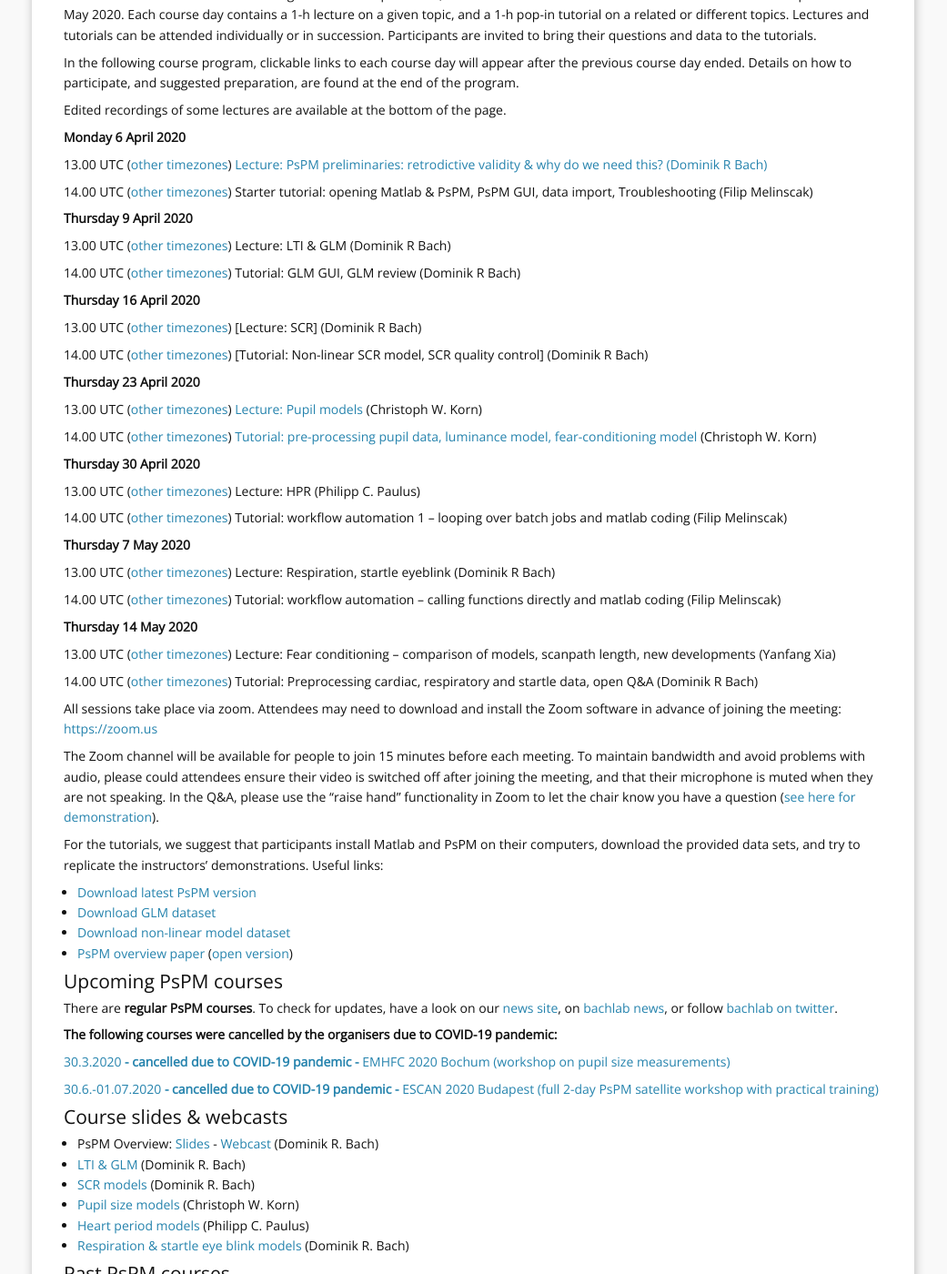
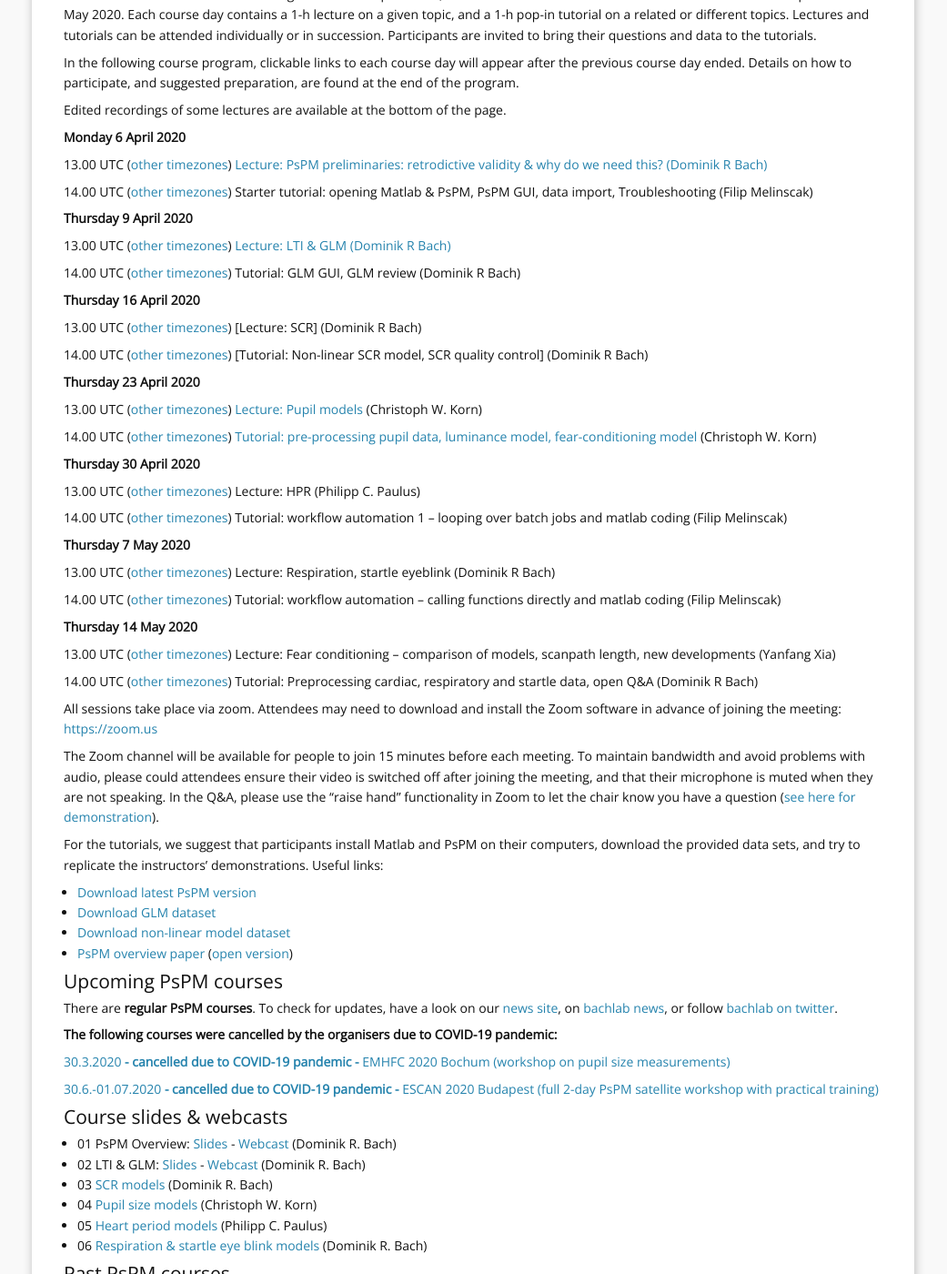
Before and after one commit to bachlab/PsPM, a Jekyll site: the page built from courses.markdown, in a window 1280 px wide and 1400 px high, scrolled down 312 px. Shown: the whole window at 91% size, without its empty margins (120-1161 px from the left). Built offline with Jekyll 4.4.1, drawn with Linux system fonts in a browser that asks for light colours.

Commit message:
Second webcast link

```diff
--- a/courses.markdown
+++ b/courses.markdown
@@ -22,7 +22,7 @@ Edited recordings of some lectures are available at the bottom of the page.
 
 **Thursday 9 April 2020**
 
-13.00 UTC ([other timezones](https://www.timeanddate.com/worldclock/fixedtime.html?iso=20200409T1300)) Lecture: LTI & GLM (Dominik R Bach)
+13.00 UTC ([other timezones](https://www.timeanddate.com/worldclock/fixedtime.html?iso=20200409T1300)) [Lecture: LTI & GLM (Dominik R Bach)](https://liveuclac-my.sharepoint.com/:v:/g/personal/skgtbdo_ucl_ac_uk/ETIj4c70sf1JhHTVULus75gB-DDbhvh0P05qdo2cGXo6FQ?e=nKB3xK)
 
 14.00 UTC ([other timezones](https://www.timeanddate.com/worldclock/fixedtime.html?iso=20200409T1400)) Tutorial: GLM GUI, GLM review (Dominik R Bach)
 
@@ -77,12 +77,12 @@ There are **regular PsPM courses**. To check for updates, have a look on our [ne
 [30.6.-01.07.2020 **- cancelled due to COVID-19 pandemic -** ESCAN 2020 Budapest (full 2-day PsPM satellite workshop with practical training)](http://www.escan2020.eu/)
 
 ## Course slides & webcasts
-* PsPM Overview: [Slides](http://bachlab.org/wp-content/uploads/2020/04/01_Overview_Bach.pdf) - [Webcast](https://liveuclac-my.sharepoint.com/:v:/g/personal/skgtbdo_ucl_ac_uk/EWVll0K2fyhDnfXrHAIkF1wBkxkPRKzUrNYd33NjEZSyZg?e=B7JvdI) (Dominik R. Bach)
-* [LTI & GLM](http://bachlab.org/wp-content/uploads/2020/04/02_LTI_GLM_Bach.pdf) (Dominik R. Bach)
-* [SCR models](http://bachlab.org/wp-content/uploads/2020/04/03_SCR_Bach.pdf) (Dominik R. Bach)
-* [Pupil size models](http://bachlab.org/wp-content/uploads/2019/09/05_PSR_Korn.pdf) (Christoph W. Korn)
-* [Heart period models](http://bachlab.org/wp-content/uploads/2019/09/06_HPR_Paulus.pdf) (Philipp C. Paulus)
-* [Respiration & startle eye blink models](http://bachlab.org/wp-content/uploads/2019/09/07_RAR-SEBR_Bach.pdf) (Dominik R. Bach)
+* 01 PsPM Overview: [Slides](http://bachlab.org/wp-content/uploads/2020/04/01_Overview_Bach.pdf) - [Webcast](https://liveuclac-my.sharepoint.com/:v:/g/personal/skgtbdo_ucl_ac_uk/EWVll0K2fyhDnfXrHAIkF1wBkxkPRKzUrNYd33NjEZSyZg?e=B7JvdI) (Dominik R. Bach)
+* 02 LTI & GLM: [Slides](http://bachlab.org/wp-content/uploads/2020/04/02_LTI_GLM_Bach.pdf) - [Webcast](https://liveuclac-my.sharepoint.com/:v:/g/personal/skgtbdo_ucl_ac_uk/ETIj4c70sf1JhHTVULus75gB-DDbhvh0P05qdo2cGXo6FQ?e=nKB3xK) (Dominik R. Bach)
+* 03 [SCR models](http://bachlab.org/wp-content/uploads/2020/04/03_SCR_Bach.pdf) (Dominik R. Bach)
+* 04 [Pupil size models](http://bachlab.org/wp-content/uploads/2019/09/05_PSR_Korn.pdf) (Christoph W. Korn)
+* 05 [Heart period models](http://bachlab.org/wp-content/uploads/2019/09/06_HPR_Paulus.pdf) (Philipp C. Paulus)
+* 06 [Respiration & startle eye blink models](http://bachlab.org/wp-content/uploads/2019/09/07_RAR-SEBR_Bach.pdf) (Dominik R. Bach)
 
 ## Past PsPM courses
 * **13. November 2019:** [Universität Göttingen](https://www.uni-goettingen.de/de/509586.html)
```
